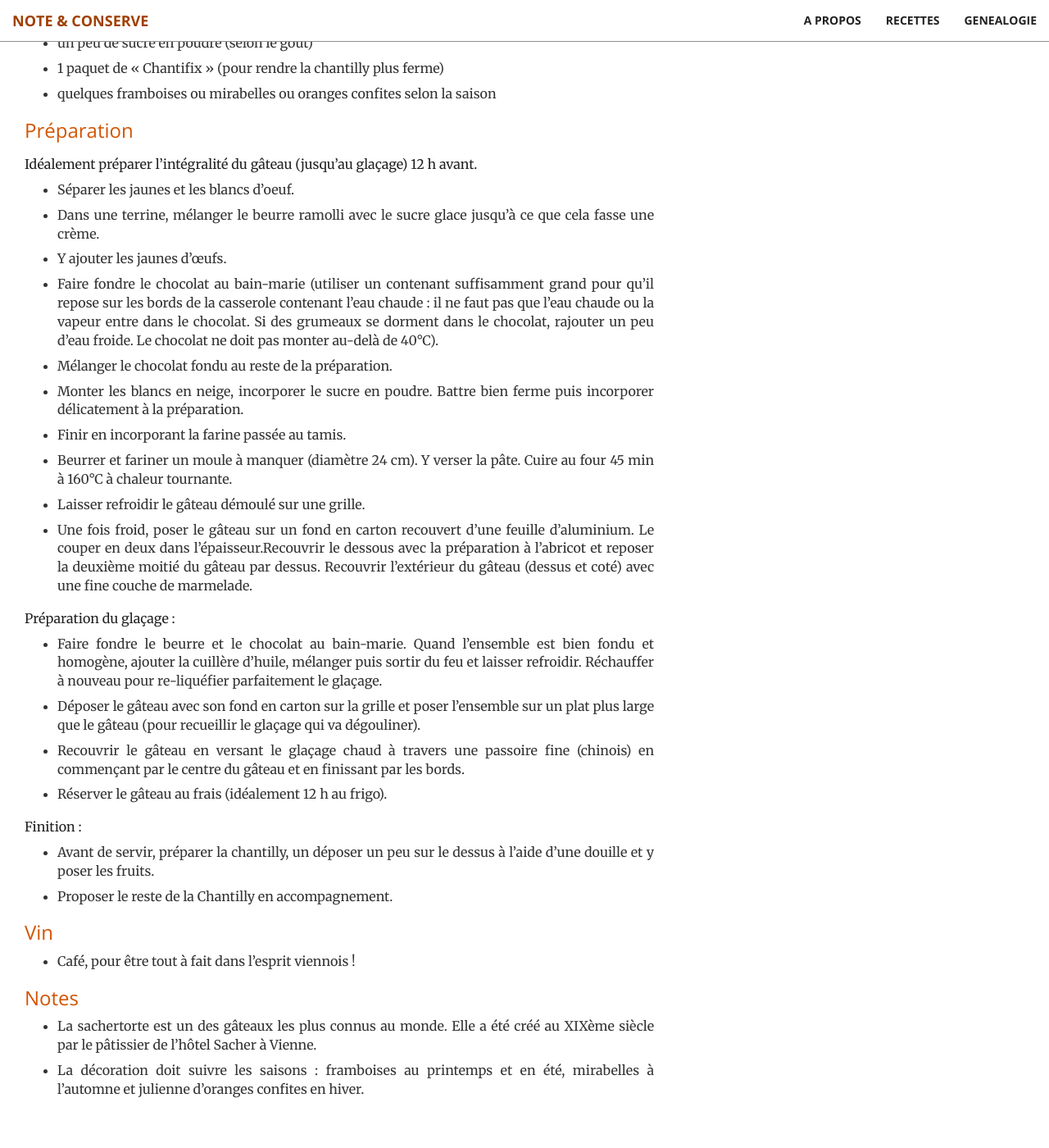
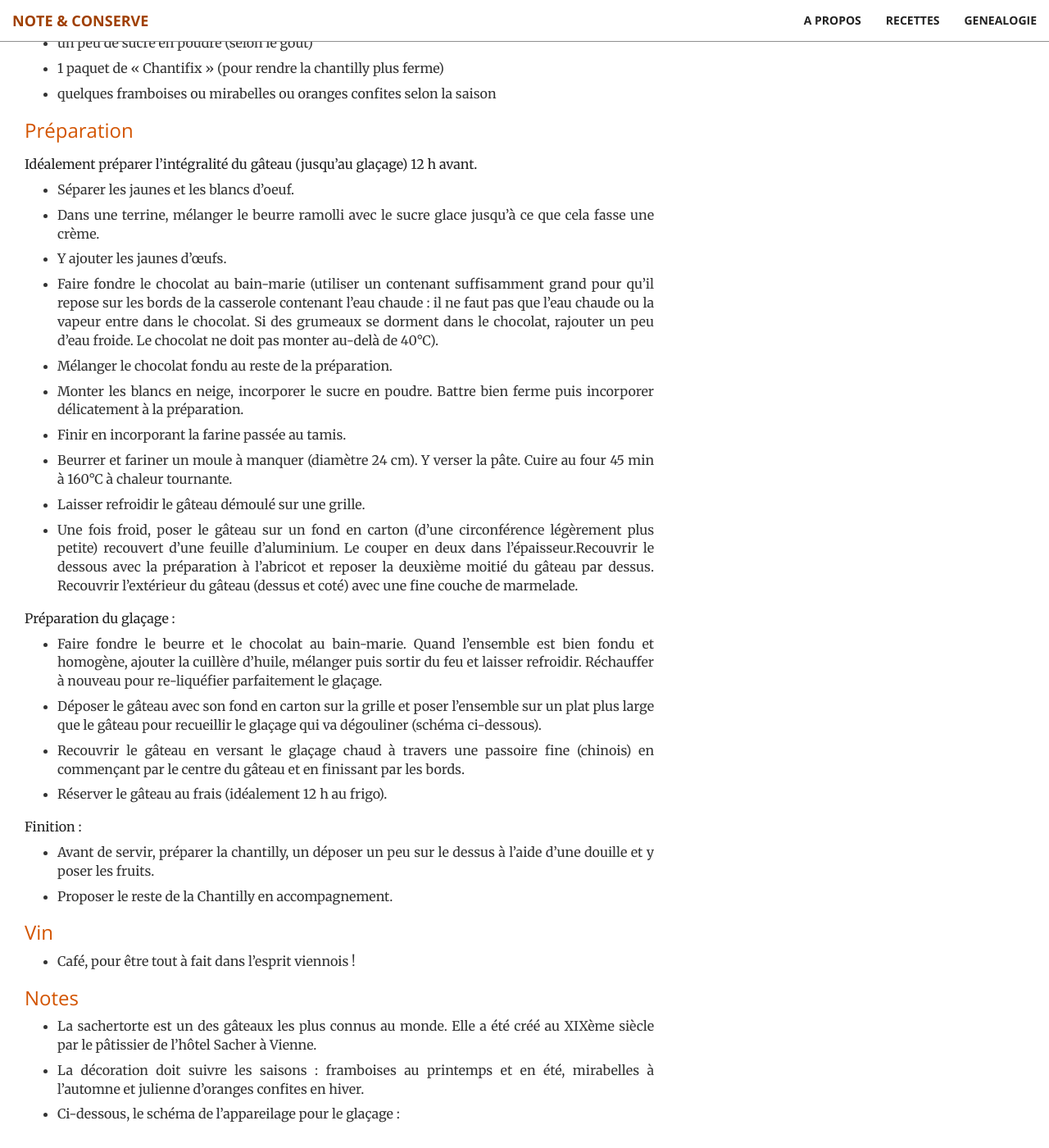
Before and after one commit to brignogan/brignogan.github.io, a Jekyll site: the page built from _posts/2019-04-27-sachertorte.md, in a window 1280 px wide and 1400 px high, scrolled down 1120 px. Shown: the whole window at 82% size. Built offline with Jekyll 4.4.1, drawn with Linux system fonts in a browser that asks for light colours; before the commit the page ends 2489 px from its top, so only the background shows below that.

Commit message:
Update 2019-04-27-sachertorte.md
ajout note

```diff
--- a/_posts/2019-04-27-sachertorte.md
+++ b/_posts/2019-04-27-sachertorte.md
@@ -50,12 +50,12 @@ Cette recette vient de Maëlle (Vienne)
 * Finir en incorporant la farine passée au tamis.
 * Beurrer et fariner un moule à manquer (diamètre 24 cm). Y verser la pâte. Cuire au four 45 min à 160°C à chaleur tournante.
 * Laisser refroidir le gâteau démoulé sur une grille.
-* Une fois froid, poser le gâteau sur un fond en carton recouvert d'une feuille d'aluminium. Le couper en deux dans l'épaisseur.Recouvrir le dessous avec la préparation à l'abricot et reposer la deuxième moitié du gâteau par dessus. Recouvrir l'extérieur du gâteau (dessus et coté) avec une fine couche de marmelade.
+* Une fois froid, poser le gâteau sur un fond en carton (d'une circonférence légèrement plus petite) recouvert d'une feuille d'aluminium. Le couper en deux dans l'épaisseur.Recouvrir le dessous avec la préparation à l'abricot et reposer la deuxième moitié du gâteau par dessus. Recouvrir l'extérieur du gâteau (dessus et coté) avec une fine couche de marmelade.
 
 #### Préparation du glaçage :
 
 * Faire fondre le beurre et le chocolat au bain-marie. Quand l'ensemble est bien fondu et homogène, ajouter la cuillère d'huile, mélanger puis sortir du feu et laisser refroidir. Réchauffer à nouveau pour re-liquéfier parfaitement le glaçage.
-* Déposer le gâteau avec son fond en carton sur la grille et poser l'ensemble sur un plat plus large que le gâteau (pour recueillir le glaçage qui va dégouliner).
+* Déposer le gâteau avec son fond en carton sur la grille et poser l'ensemble sur un plat plus large que le gâteau pour recueillir le glaçage qui va dégouliner (schéma ci-dessous).
 * Recouvrir le gâteau en versant le glaçage chaud à travers une passoire fine (chinois) en commençant par le centre du gâteau et en finissant par les bords.
 * Réserver le gâteau au frais (idéalement 12 h au frigo).
 
@@ -71,3 +71,4 @@ Cette recette vient de Maëlle (Vienne)
 ### Notes
 * La sachertorte est un des gâteaux les plus connus au monde. Elle a été créé au XIXème siècle par le pâtissier de l'hôtel Sacher à Vienne.
 * La décoration doit suivre les saisons : framboises au printemps et en été, mirabelles à l'automne et julienne d'oranges confites en hiver.
+* Ci-dessous, le schéma de l'appareilage pour le glaçage :
```
